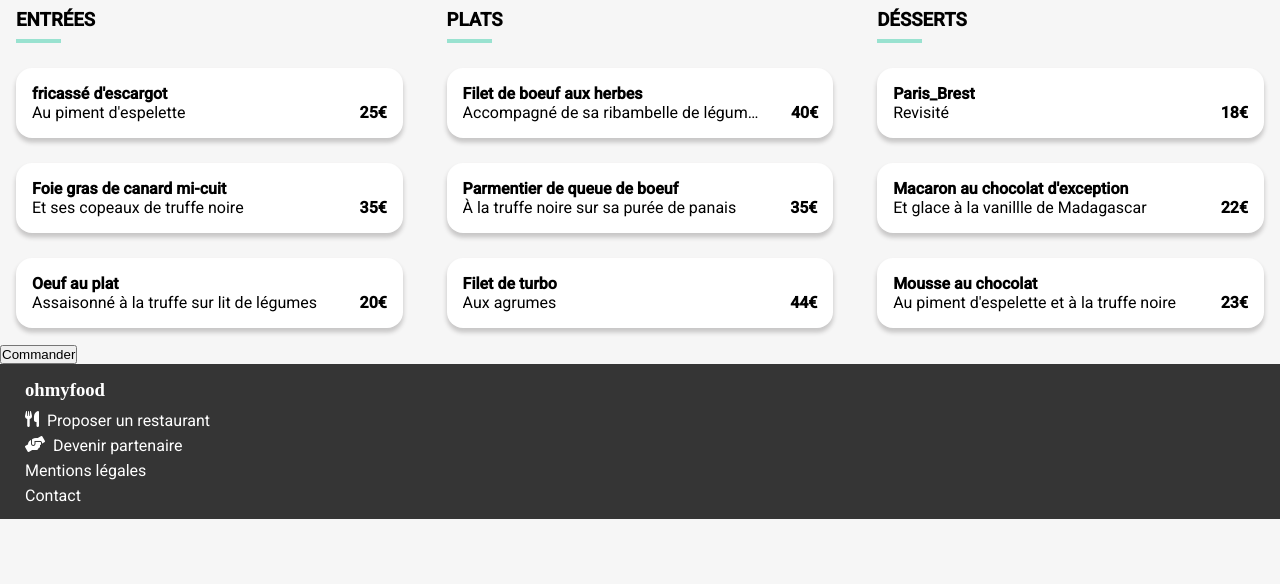
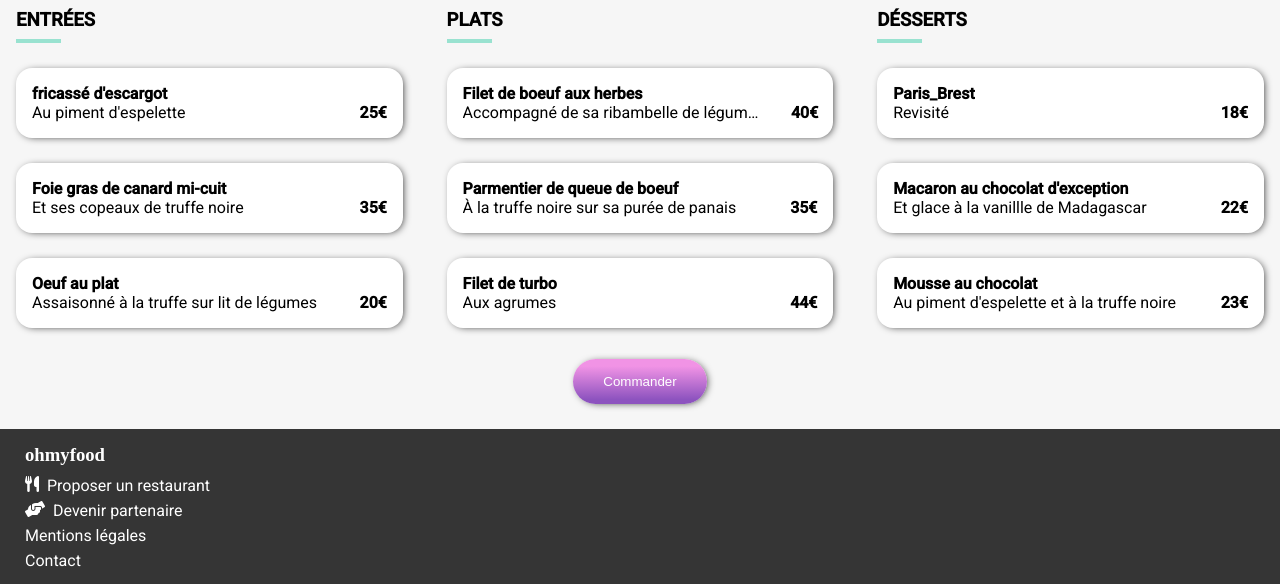
Before and after one commit to SIDIKEY/SIDIKEY.github.io, a website: page pages/restaurant_1.html in a window 1280 px wide. Shown: the part 1024-1608 px from the top of the page. Before the commit the page ends 1543 px from the top, so only its background shows below. Drawn offline with nearby package versions, Linux system fonts and the light colour scheme; files that its build step writes are made by us from their sources; a web font is replaced by a local one.

Commit message:
Update restaurant_1.html

```diff
--- a/pages/restaurant_1.html
+++ b/pages/restaurant_1.html
@@ -5,7 +5,7 @@
     <meta http-equiv="X-UA-Compatible" content="IE=edge">
     <meta name="viewport" content="width=device-width, initial-scale=1.0">
     <title>La palette du goût</title>
-    <link rel="stylesheet" href="./style.css">
+    <link rel="stylesheet" href="/style.css">
     <link href="/assets/fontawesome/css/all.css" rel="stylesheet">
 </head>
 <body>
```
